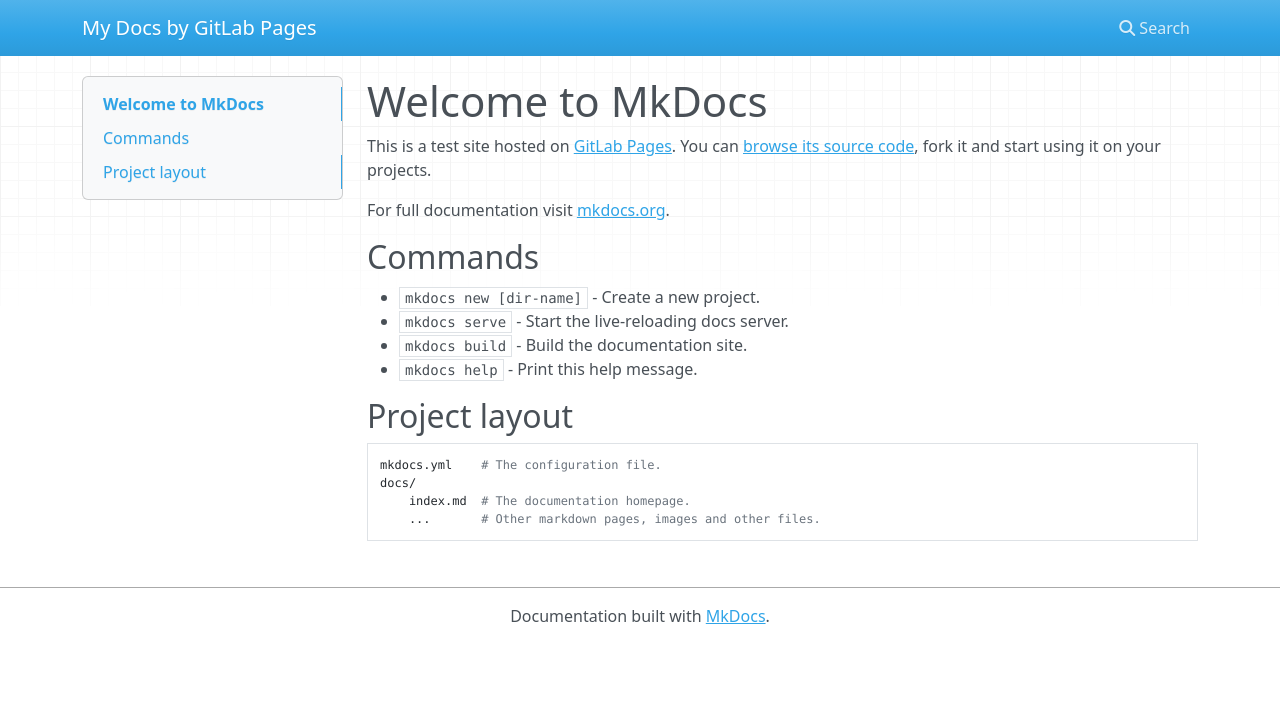
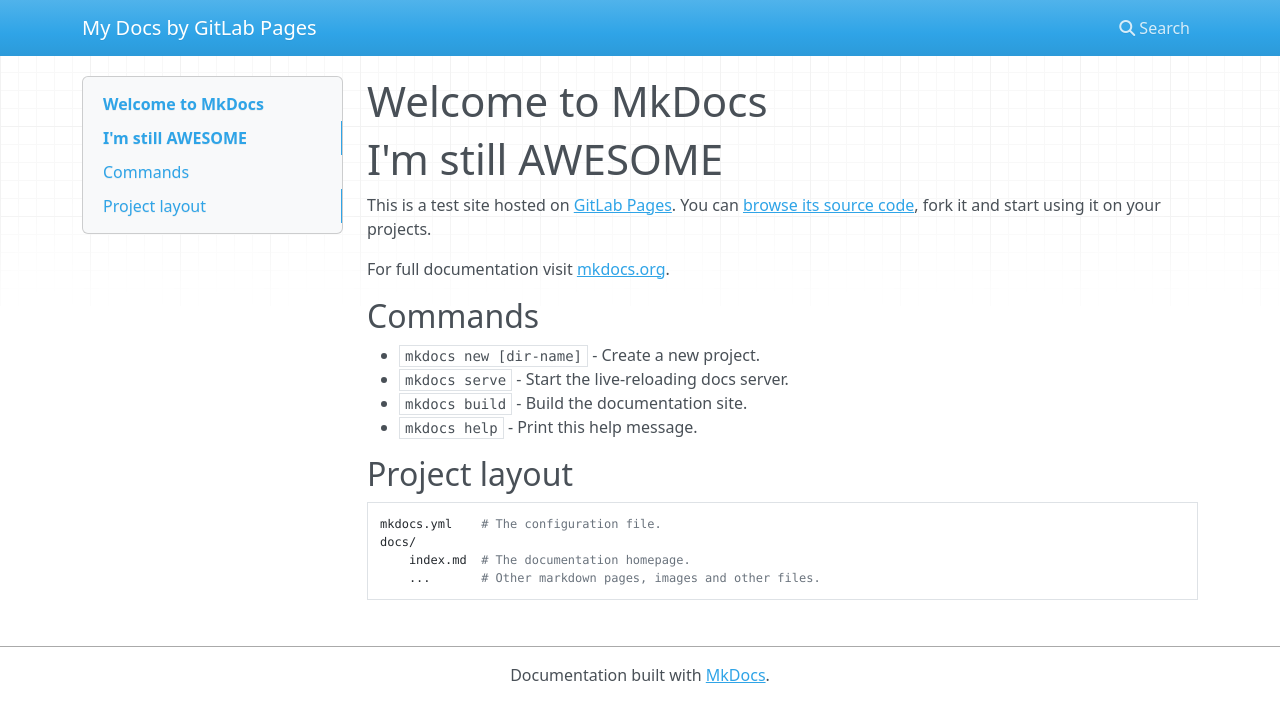
Before and after one commit to Sahielxs/Bootcamp2023-Soman-Karan, an MkDocs documentation site: the page built from docs/index.md, in a window 1280 px wide. Shown: the top 722 px of the page. Built offline with MkDocs 1.6.1, drawn with Linux system fonts in a browser that asks for light colours; nearby versions of some CDN libraries.

Commit message:
first change

```diff
--- a/docs/index.md
+++ b/docs/index.md
@@ -1,5 +1,5 @@
 # Welcome to MkDocs
-
+# I'm still AWESOME
 This is a test site hosted on [GitLab Pages](https://pages.gitlab.io). You can
 [browse its source code](https://gitlab.com/pages/mkdocs), fork it and start
 using it on your projects.
```
